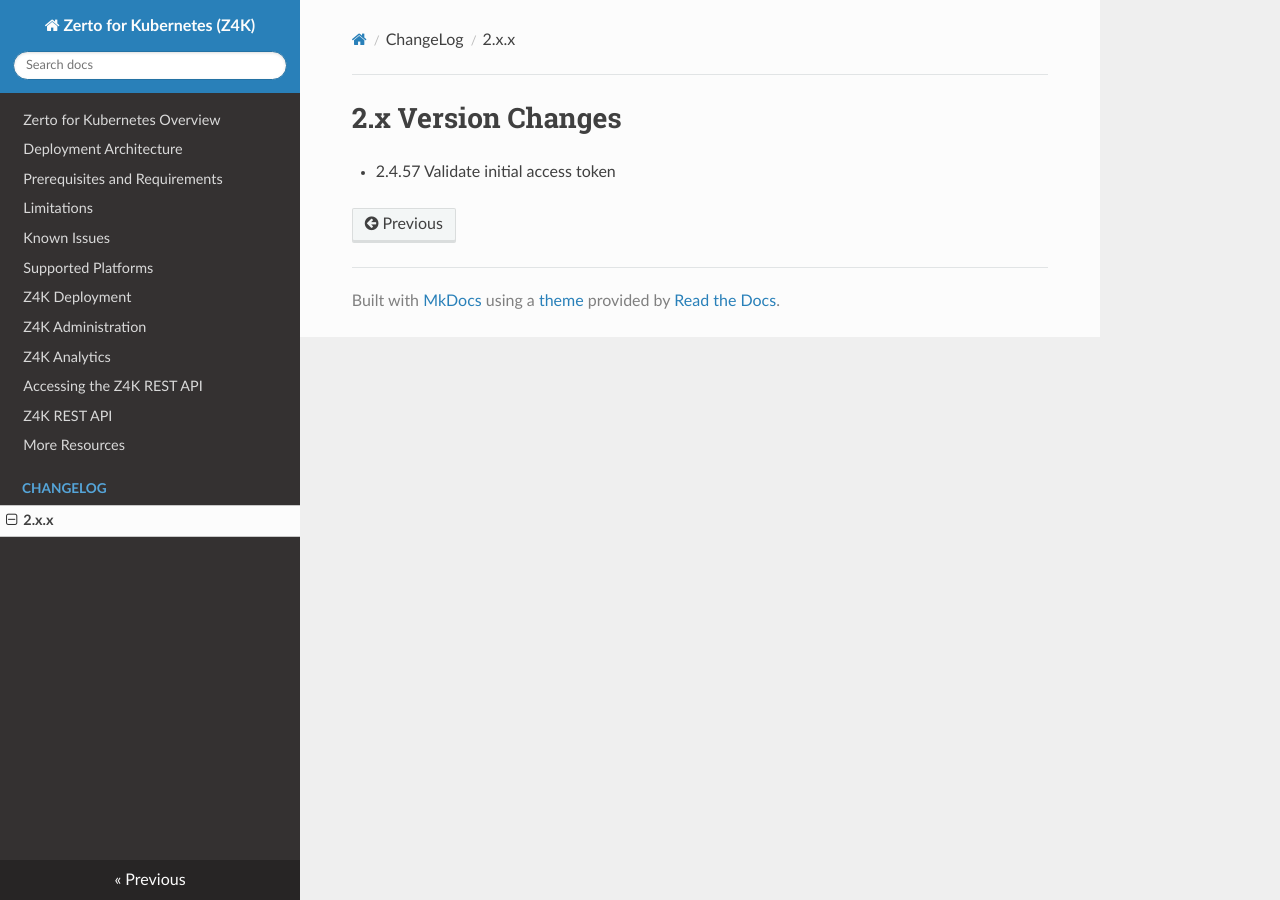
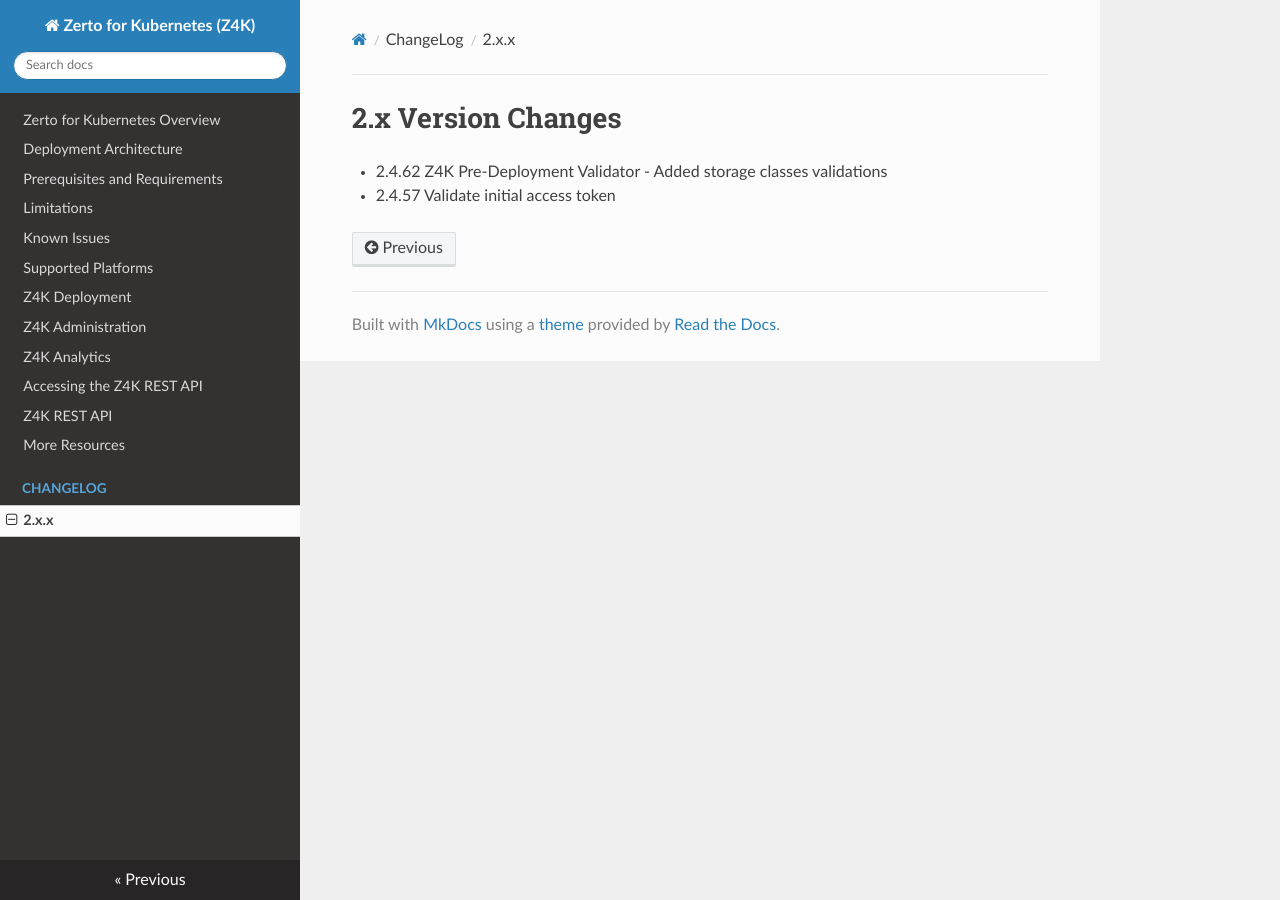
Before and after one commit to ZertoPublic/Z4K, an MkDocs documentation site: the page built from docs/changes/version2.x.x.md, in a window 1280 px wide. Built offline with MkDocs 1.6.1, drawn with Linux system fonts in a browser that asks for light colours.

Commit message:
commit all changes on branch :2.4.62 for version:2.4.62

```diff
--- a/docs/changes/version2.x.x.md
+++ b/docs/changes/version2.x.x.md
@@ -1,3 +1,4 @@
 2.x Version Changes
 ===================
+* 2.4.62 Z4K Pre-Deployment Validator - Added storage classes validations
 * 2.4.57 Validate initial access token
```
